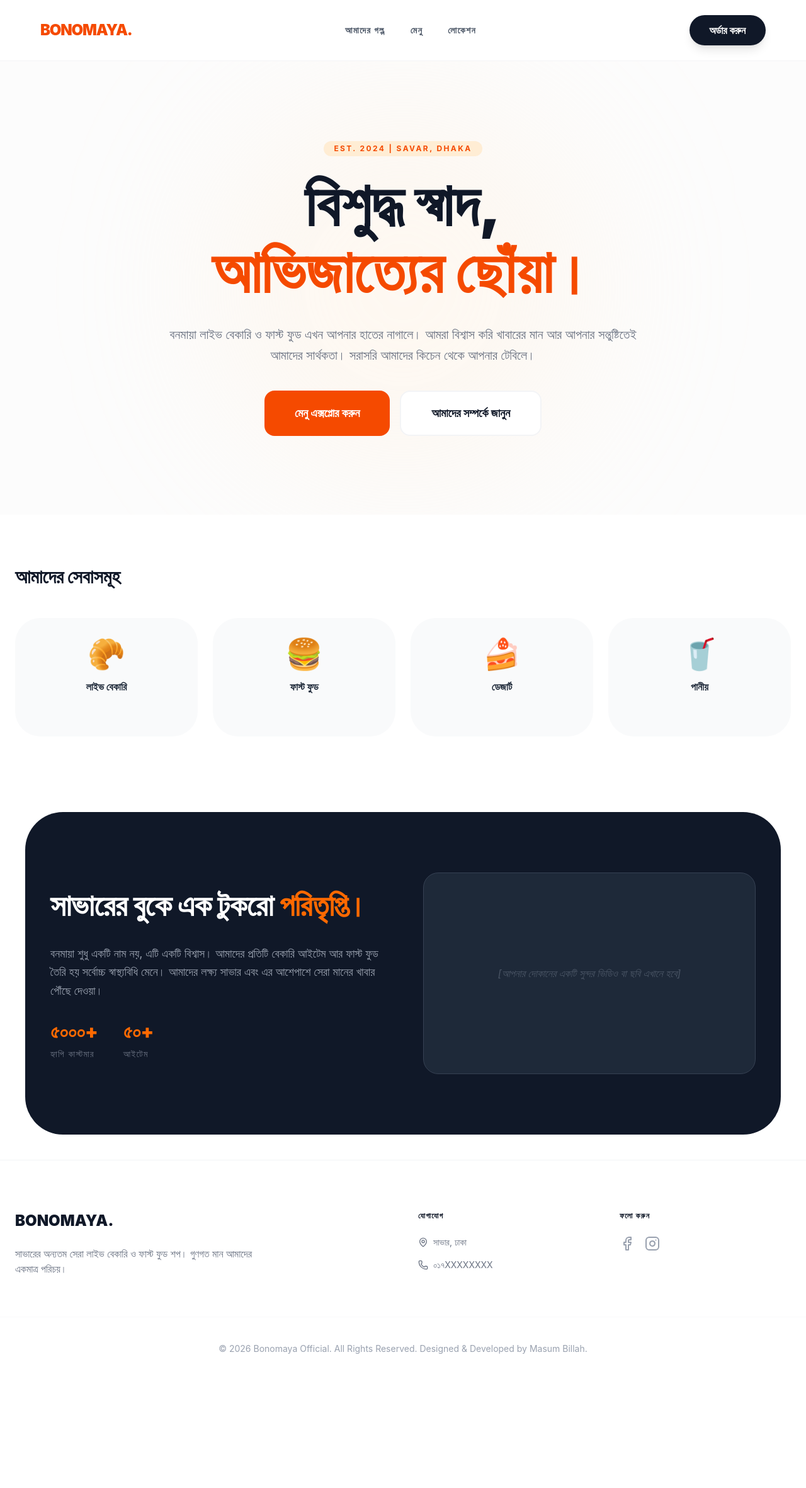
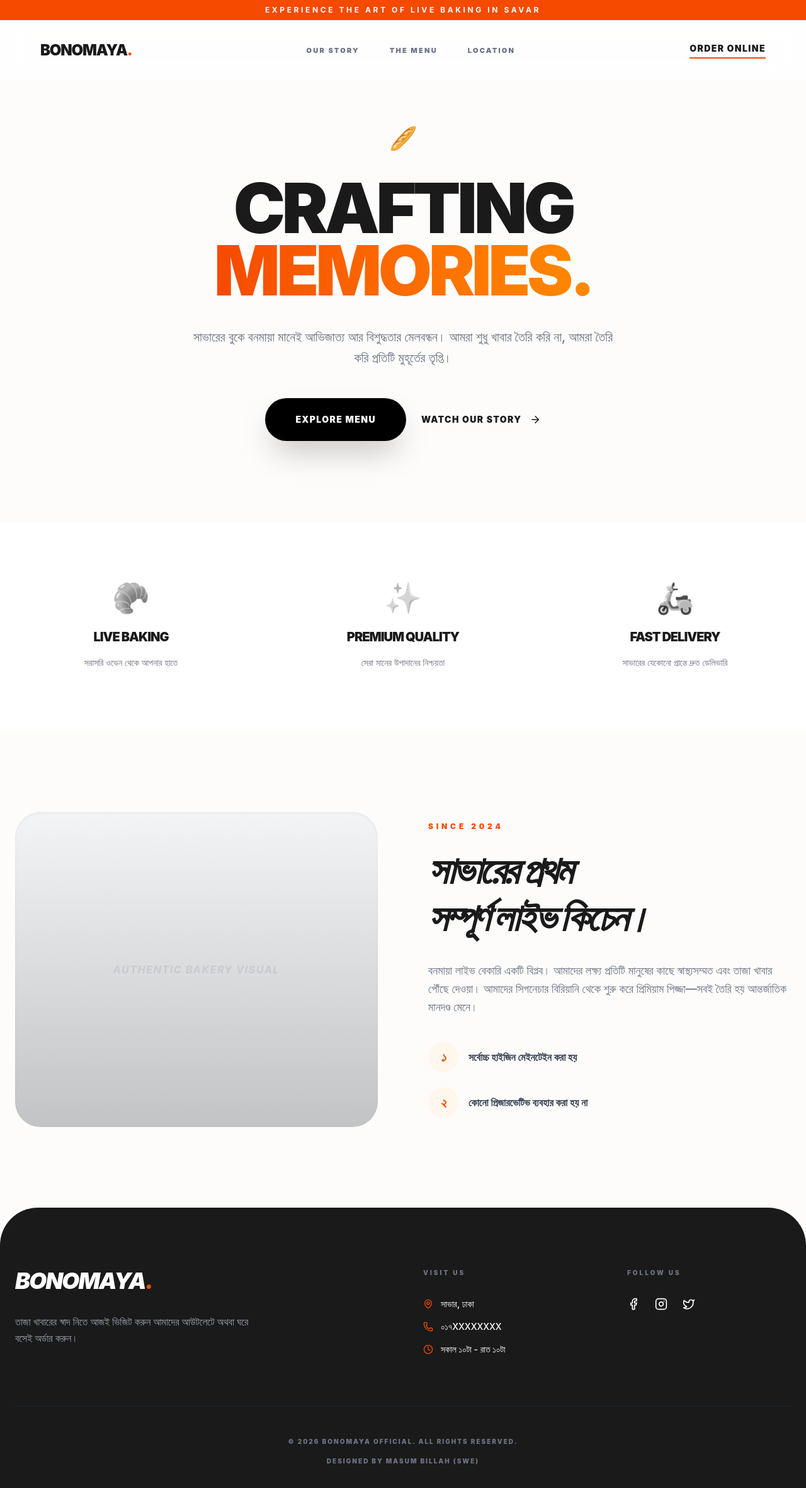
Before and after one commit to masumbillah-swe/bonomaya-official, a Next.js app: page / in a window 1280 px wide. Shown: the top 2362 px of the page at 63% size. Before the commit the page ends 2191 px from the top, so only its background shows below. Built offline with nearby package versions, Linux system fonts and the light colour scheme.

Commit message:
feat: implement world-class premium luxury UI for Bonomaya official site

```diff
--- a/app/page.tsx
+++ b/app/page.tsx
@@ -1,128 +1,135 @@
-import { ShoppingBag, Phone, MapPin, Instagram, Facebook, ArrowRight } from "lucide-react";
+import { ArrowRight, Instagram, Facebook, Twitter, Phone, MapPin, Clock } from "lucide-react";
 
 export default function Home() {
-  const categories = [
-    { name: "লাইভ বেকারি", img: "🥐" },
-    { name: "ফাস্ট ফুড", img: "🍔" },
-    { name: "ডেজার্ট", img: "🍰" },
-    { name: "পানীয়", img: "🥤" }
+  const features = [
+    { title: "Live Baking", desc: "সরাসরি ওভেন থেকে আপনার হাতে", icon: "🥐" },
+    { title: "Premium Quality", desc: "সেরা মানের উপাদানের নিশ্চয়তা", icon: "✨" },
+    { title: "Fast Delivery", desc: "সাভারের যেকোনো প্রান্তে দ্রুত ডেলিভারি", icon: "🛵" },
   ];
 
   return (
-    <main className="min-h-screen bg-white font-sans text-gray-900">
+    <main className="min-h-screen bg-[#FDFCFB] text-[#1A1A1A] font-sans selection:bg-orange-100 selection:text-orange-900">
 
-      {/* --- DESKTOP NAVIGATION --- */}
-      <nav className="hidden md:flex justify-between items-center py-6 px-16 bg-white/90 backdrop-blur-md sticky top-0 z-50 border-b border-gray-100">
-        <div className="text-2xl font-black text-orange-600 tracking-tighter">BONOMAYA.</div>
-        <div className="flex gap-10 font-bold text-sm uppercase tracking-widest text-gray-600">
-          <a href="#about" className="hover:text-orange-600 transition">আমাদের গল্প</a>
-          <a href="#menu" className="hover:text-orange-600 transition">মেনু</a>
-          <a href="#location" className="hover:text-orange-600 transition">লোকেশন</a>
+      {/* --- TOP ANNOUNCEMENT BAR --- */}
+      <div className="bg-orange-600 text-white py-2 text-center text-[10px] md:text-xs font-bold tracking-[0.3em] uppercase">
+        Experience the Art of Live Baking in Savar
       </div>
-        <button className="bg-gray-900 text-white px-8 py-3 rounded-full font-bold hover:bg-orange-600 transition shadow-lg">
-          অর্ডার করুন
+
+      {/* --- ELEGANT NAVIGATION --- */}
+      <nav className="flex justify-between items-center py-8 px-6 md:px-16 sticky top-0 bg-white/70 backdrop-blur-xl z-50 border-b border-gray-50">
+        <div className="text-2xl font-black tracking-tighter">
+          BONOMAYA<span className="text-orange-600">.</span>
+        </div>
+        <div className="hidden md:flex gap-12 text-[11px] font-black uppercase tracking-[0.2em] text-gray-500">
+          <a href="#story" className="hover:text-orange-600 transition-colors">Our Story</a>
+          <a href="#menu" className="hover:text-orange-600 transition-colors">The Menu</a>
+          <a href="#location" className="hover:text-orange-600 transition-colors">Location</a>
+        </div>
+        <button className="text-sm font-black uppercase tracking-widest border-b-2 border-orange-600 pb-1 hover:text-orange-600 transition-all">
+          Order Online
         </button>
       </nav>
 
-      {/* --- MOBILE HEADER --- */}
-      <header className="md:hidden sticky top-0 z-50 bg-white px-6 py-4 flex justify-between items-center border-b border-gray-100">
-        <span className="text-xl font-black text-orange-600 tracking-tighter uppercase">Bonomaya</span>
-        <div className="flex gap-4">
-            <ShoppingBag size={20} className="text-gray-600" />
-            <Phone size={20} className="text-gray-600" />
+      {/* --- LUXURY HERO SECTION --- */}
+      <section className="relative pt-20 pb-32 px-6 overflow-hidden">
+        <div className="container mx-auto text-center relative z-10">
+          <div className="inline-block mb-8 animate-bounce">
+             <span className="text-orange-600 text-4xl">🥖</span>
           </div>
-      </header>
-
-      {/* --- HERO SECTION (Professional & Elegant) --- */}
-      <section className="relative h-[80vh] md:h-[90vh] flex items-center justify-center bg-[#fcfcfc] overflow-hidden">
-        <div className="container mx-auto px-6 text-center z-10">
-          <span className="inline-block px-4 py-1 rounded-full bg-orange-100 text-orange-600 text-xs font-bold mb-6 tracking-[0.2em] uppercase">
-            Est. 2024 | Savar, Dhaka
-          </span>
-          <h1 className="text-5xl md:text-8xl font-black text-gray-900 mb-8 leading-[1.1]">
-            বিশুদ্ধ স্বাদ, <br/><span className="text-orange-600">আভিজাত্যের ছোঁয়া।</span>
+          <h1 className="text-6xl md:text-[110px] font-black leading-[0.9] tracking-tighter mb-10">
+            CRAFTING <br />
+            <span className="text-transparent bg-clip-text bg-gradient-to-r from-orange-600 to-orange-400">MEMORIES.</span>
           </h1>
-          <p className="text-lg md:text-xl text-gray-500 max-w-3xl mx-auto mb-10 leading-relaxed">
-            বনমায়া লাইভ বেকারি ও ফাস্ট ফুড এখন আপনার হাতের নাগালে। আমরা বিশ্বাস করি খাবারের মান আর আপনার সন্তুষ্টিতেই আমাদের সার্থকতা। সরাসরি আমাদের কিচেন থেকে আপনার টেবিলে।
+          <p className="text-lg md:text-xl text-gray-500 max-w-2xl mx-auto mb-12 font-medium leading-relaxed">
+            সাভারের বুকে বনমায়া মানেই আভিজাত্য আর বিশুদ্ধতার মেলবন্ধন। আমরা শুধু খাবার তৈরি করি না, আমরা তৈরি করি প্রতিটি মুহূর্তের তৃপ্তি।
           </p>
-          <div className="flex flex-col md:flex-row gap-4 justify-center">
-            <button className="bg-orange-600 text-white px-12 py-5 rounded-2xl font-bold text-lg hover:shadow-[0_20px_50px_rgba(234,88,12,0.3)] transition-all">
-              মেনু এক্সপ্লোর করুন
+          <div className="flex flex-col md:flex-row gap-6 justify-center items-center">
+            <button className="bg-black text-white px-12 py-6 rounded-full font-black text-sm uppercase tracking-widest hover:bg-orange-600 transition-all shadow-2xl">
+              Explore Menu
             </button>
-            <button className="bg-white border-2 border-gray-100 px-12 py-5 rounded-2xl font-bold text-lg hover:bg-gray-50 transition">
-              আমাদের সম্পর্কে জানুন
+            <button className="group flex items-center gap-3 font-black text-sm uppercase tracking-widest">
+              Watch Our Story <ArrowRight className="group-hover:translate-x-2 transition-transform" size={18} />
             </button>
           </div>
         </div>
-        {/* Background Decor */}
-        <div className="absolute top-1/2 left-1/2 -translate-x-1/2 -translate-y-1/2 w-[600px] h-[600px] bg-orange-100/30 rounded-full blur-[120px] -z-0"></div>
+
+        {/* Subtle Background Elements */}
+        <div className="absolute top-0 right-0 w-[500px] h-[500px] bg-orange-100/40 rounded-full blur-[120px] -z-10 translate-x-1/2 -translate-y-1/2"></div>
+        <div className="absolute bottom-0 left-0 w-[400px] h-[400px] bg-orange-50 rounded-full blur-[100px] -z-10 -translate-x-1/2 translate-y-1/2"></div>
       </section>
 
-      {/* --- CATEGORIES SECTION --- */}
-      <section className="py-20 container mx-auto px-6">
-        <h2 className="text-3xl font-black mb-12 text-center md:text-left">আমাদের সেবাসমূহ</h2>
-        <div className="grid grid-cols-2 md:grid-cols-4 gap-6">
-          {categories.map((cat) => (
-            <div key={cat.name} className="group p-8 bg-gray-50 rounded-[40px] text-center hover:bg-white hover:shadow-2xl hover:shadow-orange-100 transition-all cursor-pointer border border-transparent hover:border-orange-100">
-              <div className="text-5xl mb-4 group-hover:scale-110 transition-transform">{cat.img}</div>
-              <h3 className="font-bold text-gray-800">{cat.name}</h3>
-              <div className="mt-4 flex justify-center text-orange-600 opacity-0 group-hover:opacity-100 transition">
-                <ArrowRight size={18} />
-              </div>
+      {/* --- BRAND PHILOSOPHY (The Features) --- */}
+      <section className="py-24 bg-white border-y border-gray-50">
+        <div className="container mx-auto px-6 grid md:grid-cols-3 gap-16">
+          {features.map((f, i) => (
+            <div key={i} className="text-center group cursor-default">
+              <div className="text-5xl mb-6 grayscale group-hover:grayscale-0 transition-all duration-500">{f.icon}</div>
+              <h3 className="text-xl font-black mb-4 uppercase tracking-tighter">{f.title}</h3>
+              <p className="text-gray-500 text-sm leading-relaxed">{f.desc}</p>
             </div>
           ))}
         </div>
       </section>
 
-      {/* --- OFFICIAL INFO SECTION --- */}
-      <section id="about" className="py-24 bg-gray-900 text-white rounded-[60px] mx-4 md:mx-10 my-10 overflow-hidden">
-        <div className="container mx-auto px-10 grid md:grid-cols-2 gap-16 items-center">
-          <div>
-            <h2 className="text-4xl md:text-5xl font-black mb-8 leading-tight">সাভারের বুকে এক টুকরো <span className="text-orange-500">পরিতৃপ্তি।</span></h2>
-            <p className="text-gray-400 text-lg leading-relaxed mb-8">
-              বনমায়া শুধু একটি নাম নয়, এটি একটি বিশ্বাস। আমাদের প্রতিটি বেকারি আইটেম আর ফাস্ট ফুড তৈরি হয় সর্বোচ্চ স্বাস্থ্যবিধি মেনে। আমাদের লক্ষ্য সাভার এবং এর আশেপাশে সেরা মানের খাবার পৌঁছে দেওয়া।
-            </p>
-            <div className="flex gap-10">
-                <div>
-                    <h4 className="text-3xl font-black text-orange-500">৫০০০+</h4>
-                    <p className="text-sm text-gray-500 uppercase tracking-widest mt-2">হ্যাপি কাস্টমার</p>
+      {/* --- THE SIGNATURE EXPERIENCE --- */}
+      <section id="story" className="py-32 container mx-auto px-6 grid md:grid-cols-2 gap-20 items-center">
+        <div className="relative h-[500px] bg-gray-100 rounded-[40px] overflow-hidden shadow-inner group">
+            {/* Placeholder for High-Res Image */}
+            <div className="absolute inset-0 bg-gradient-to-t from-black/20 to-transparent"></div>
+            <div className="absolute inset-0 flex items-center justify-center text-gray-400 font-bold uppercase tracking-widest italic opacity-30 group-hover:opacity-100 transition-opacity">
+               Authentic Bakery Visual
+            </div>
         </div>
         <div>
-                    <h4 className="text-3xl font-black text-orange-500">৫০+</h4>
-                    <p className="text-sm text-gray-500 uppercase tracking-widest mt-2">আইটেম</p>
+          <span className="text-orange-600 font-black text-xs uppercase tracking-[0.4em] mb-6 block">Since 2024</span>
+          <h2 className="text-4xl md:text-6xl font-black mb-8 leading-tight tracking-tighter italic">সাভারের প্রথম <br />সম্পূর্ণ লাইভ কিচেন।</h2>
+          <p className="text-gray-500 text-lg mb-10 leading-relaxed font-medium">
+            বনমায়া লাইভ বেকারি একটি বিপ্লব। আমাদের লক্ষ্য প্রতিটি মানুষের কাছে স্বাস্থ্যসম্মত এবং তাজা খাবার পৌঁছে দেওয়া। আমাদের সিগনেচার বিরিয়ানি থেকে শুরু করে প্রিমিয়াম পিজ্জা—সবই তৈরি হয় আন্তর্জাতিক মানদণ্ড মেনে।
+          </p>
+          <div className="space-y-6">
+            <div className="flex items-center gap-4">
+              <div className="w-12 h-12 bg-orange-50 rounded-full flex items-center justify-center text-orange-600 font-bold italic text-xl">১</div>
+              <p className="font-bold text-gray-700">সর্বোচ্চ হাইজিন মেইনটেইন করা হয়</p>
             </div>
+            <div className="flex items-center gap-4">
+              <div className="w-12 h-12 bg-orange-50 rounded-full flex items-center justify-center text-orange-600 font-bold italic text-xl">২</div>
+              <p className="font-bold text-gray-700">কোনো প্রিজারভেটিভ ব্যবহার করা হয় না</p>
             </div>
-          </div>
-          <div className="bg-gray-800 h-80 rounded-3xl flex items-center justify-center border border-gray-700 text-gray-600 italic">
-            [আপনার দোকানের একটি সুন্দর ভিডিও বা ছবি এখানে হবে]
           </div>
         </div>
       </section>
 
-      {/* --- FOOTER --- */}
-      <footer className="bg-white pt-20 pb-10 border-t border-gray-100">
-        <div className="container mx-auto px-6 grid md:grid-cols-4 gap-12 mb-16">
+      {/* --- MODERN CONTACT FOOTER --- */}
+      <footer className="bg-[#1A1A1A] text-white py-24 rounded-t-[60px]">
+        <div className="container mx-auto px-6">
+          <div className="grid md:grid-cols-4 gap-16 mb-20">
             <div className="col-span-1 md:col-span-2">
-            <h3 className="text-2xl font-black text-gray-900 mb-6">BONOMAYA.</h3>
-            <p className="text-gray-500 max-w-sm">সাভারের অন্যতম সেরা লাইভ বেকারি ও ফাস্ট ফুড শপ। গুণগত মান আমাদের একমাত্র পরিচয়।</p>
+              <h2 className="text-4xl font-black mb-8 tracking-tighter italic">BONOMAYA<span className="text-orange-600">.</span></h2>
+              <p className="text-gray-400 max-w-sm font-medium leading-relaxed">
+                তাজা খাবারের স্বাদ নিতে আজই ভিজিট করুন আমাদের আউটলেটে অথবা ঘরে বসেই অর্ডার করুন।
+              </p>
             </div>
             <div>
-            <h4 className="font-bold mb-6 uppercase text-xs tracking-widest">যোগাযোগ</h4>
-            <ul className="text-gray-500 space-y-4 text-sm">
-              <li className="flex items-center gap-2"><MapPin size={16}/> সাভার, ঢাকা</li>
-              <li className="flex items-center gap-2"><Phone size={16}/> ০১৭XXXXXXXX</li>
+              <h4 className="font-black text-[10px] uppercase tracking-[0.3em] text-gray-500 mb-8">Visit Us</h4>
+              <ul className="space-y-4 text-sm font-medium">
+                <li className="flex items-center gap-3"><MapPin size={16} className="text-orange-600"/> সাভার, ঢাকা</li>
+                <li className="flex items-center gap-3"><Phone size={16} className="text-orange-600"/> ০১৭XXXXXXXX</li>
+                <li className="flex items-center gap-3"><Clock size={16} className="text-orange-600"/> সকাল ১০টা - রাত ১০টা</li>
               </ul>
             </div>
             <div>
-            <h4 className="font-bold mb-6 uppercase text-xs tracking-widest">ফলো করুন</h4>
-            <div className="flex gap-4">
-              <Facebook className="text-gray-400 hover:text-orange-600 transition" />
-              <Instagram className="text-gray-400 hover:text-orange-600 transition" />
+              <h4 className="font-black text-[10px] uppercase tracking-[0.3em] text-gray-500 mb-8">Follow Us</h4>
+              <div className="flex gap-6">
+                <Facebook className="hover:text-orange-600 transition-colors cursor-pointer" size={20} />
+                <Instagram className="hover:text-orange-600 transition-colors cursor-pointer" size={20} />
+                <Twitter className="hover:text-orange-600 transition-colors cursor-pointer" size={20} />
               </div>
             </div>
           </div>
-        <div className="text-center border-t border-gray-50 pt-10">
-          <p className="text-gray-400 text-sm">© 2026 Bonomaya Official. All Rights Reserved. <br className="md:hidden"/> Designed & Developed by Masum Billah.</p>
+          <div className="pt-12 border-t border-gray-800 flex flex-col md:row justify-between items-center text-[10px] font-black uppercase tracking-[0.2em] text-gray-500 gap-4">
+            <p>© 2026 Bonomaya Official. All Rights Reserved.</p>
+            <p>Designed by Masum Billah (SWE)</p>
+          </div>
         </div>
       </footer>
     </main>
```
Lines whose indentation alone changed are shown as unchanged.
